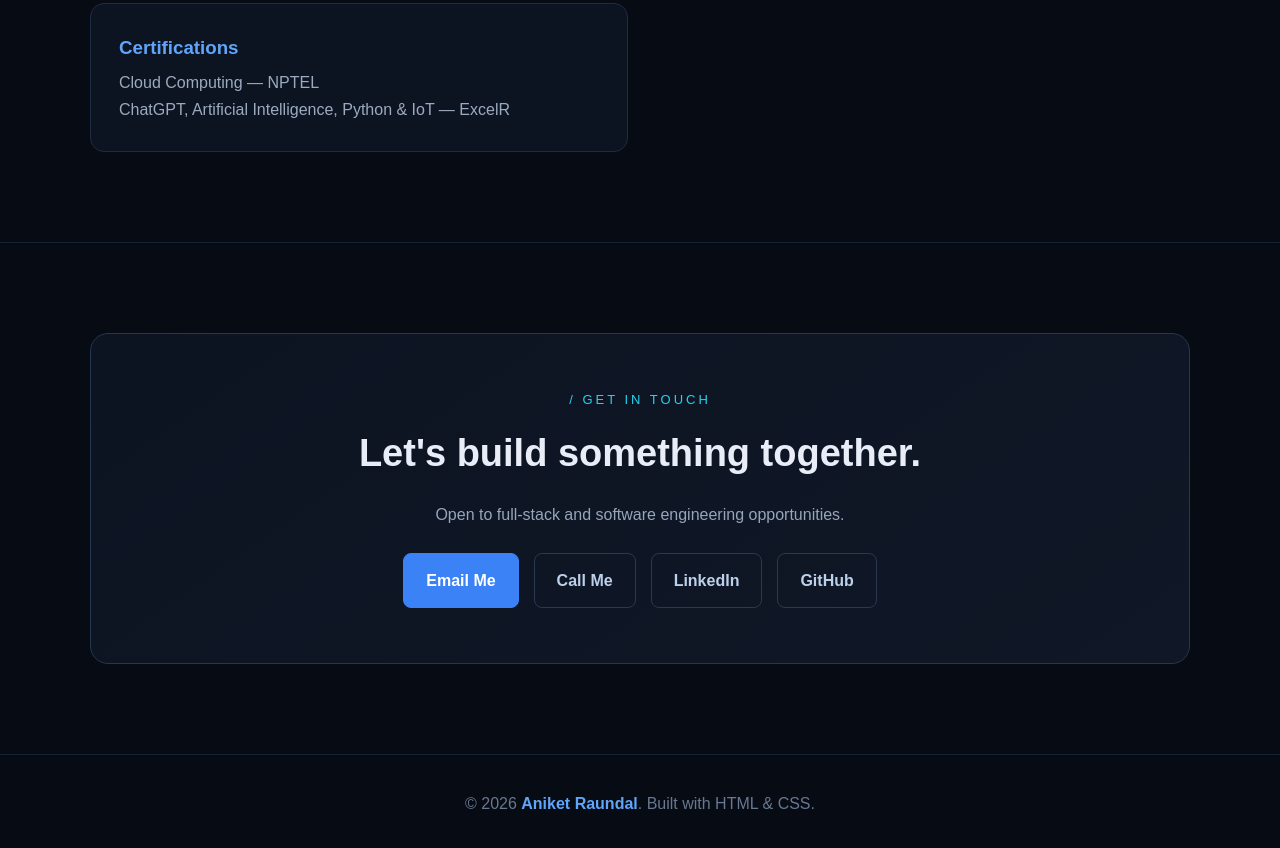
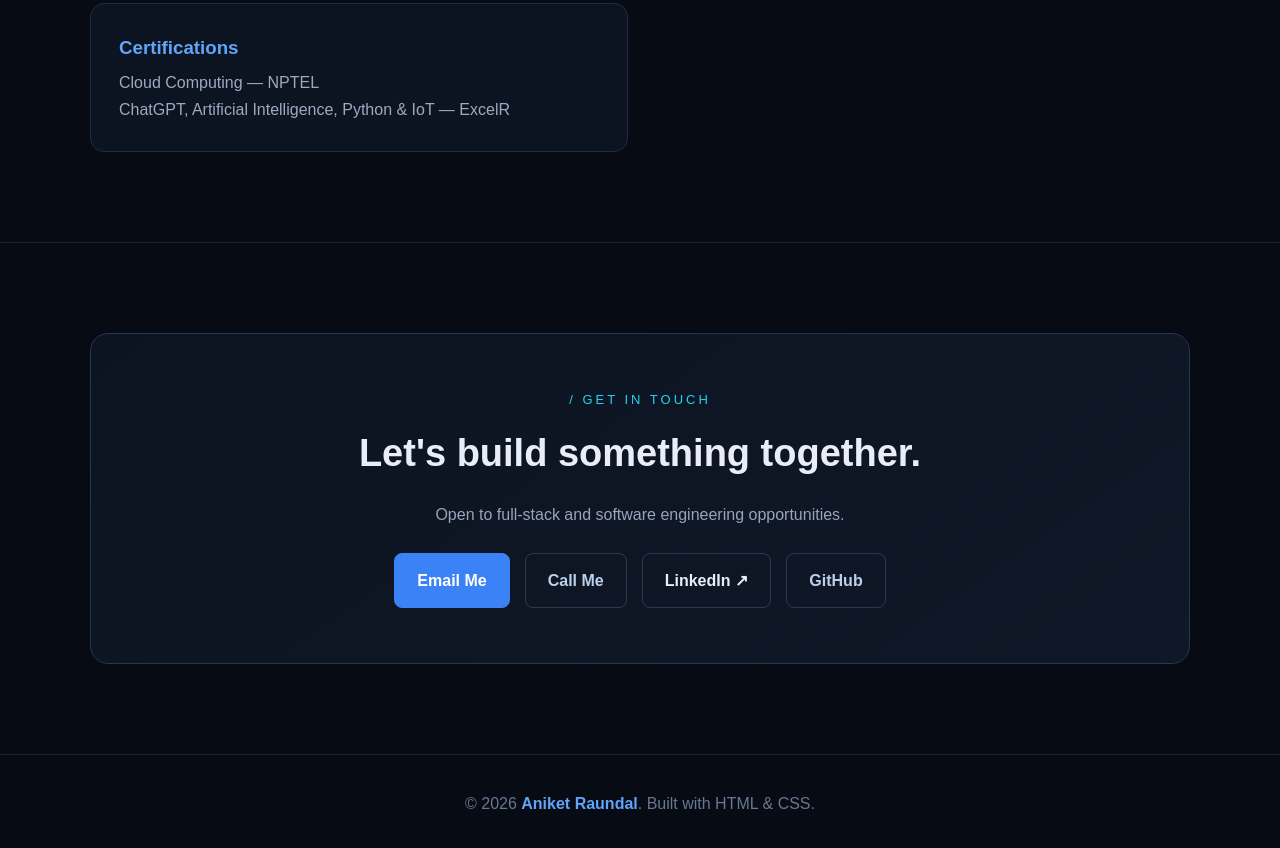
Before and after one commit to aniketraundal/portfolio, a plain HTML site: page index.html in a window 1280 px wide. Shown: the part 3969-4817 px from the top of the page. Drawn offline with Linux system fonts and the light colour scheme.

Commit message:
Replace LinkedIn link with updated URL and class
Updated LinkedIn link with a new URL and modified class.

```diff
--- a/index.html
+++ b/index.html
@@ -998,13 +998,12 @@
               Call Me
             </a>
 
-            <a href="https://linkedin.com/in/aniket-raundal"
-               target="_blank"
-               rel="noopener"
-               class="btn btn-outline">
-              LinkedIn
-            </a>
-
+            <a href="https://www.linkedin.com/in/aniket-raundal-7b967a279"
+   target="_blank"
+   rel="noopener noreferrer"
+   class="btn">
+    LinkedIn ↗
+</a>
             <a href="https://github.com/aniketraundal"
                target="_blank"
                rel="noopener"
```
